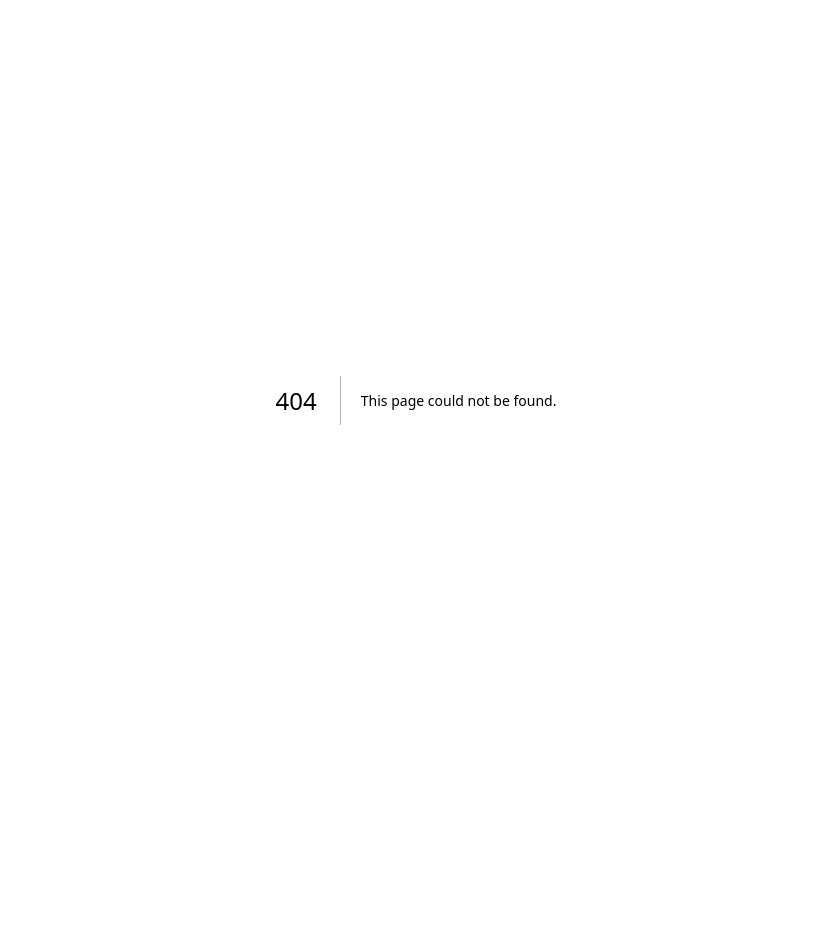
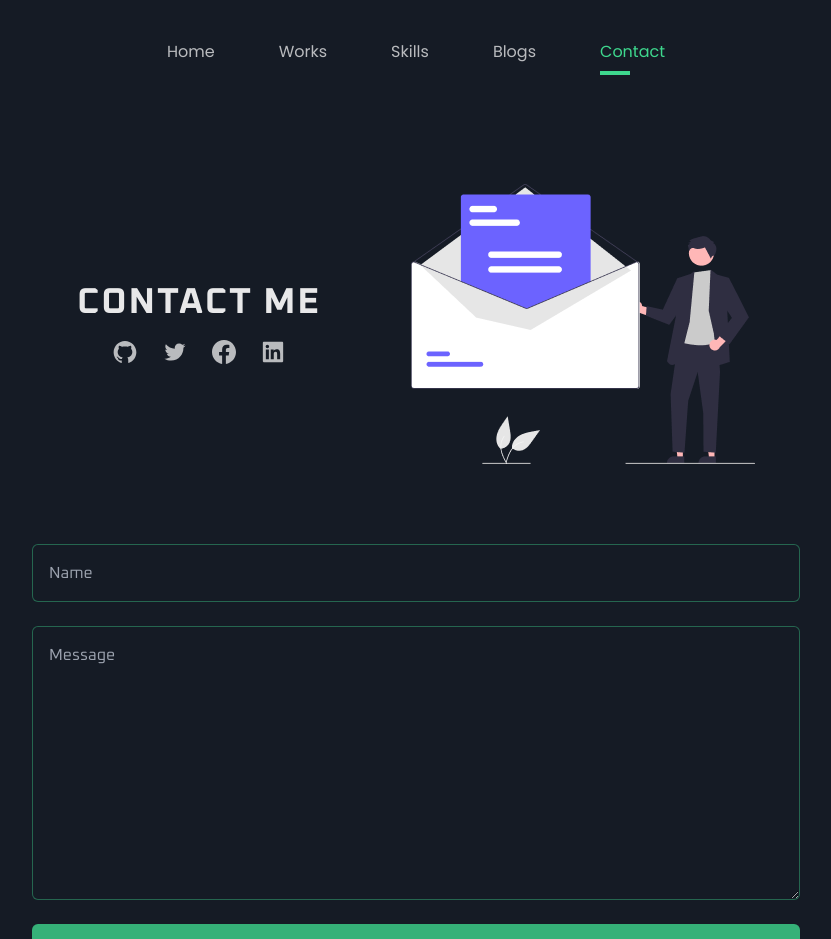
Before and after one commit to yeasinjabed2/yeasinjabed.dev, a Next.js app: page /contact in a window 1280 px wide. Before the commit this address had no page. Shown: the top 939 px of the page, without its empty margins (224-1055 px from the left). Before the commit the page ends 800 px from the top, so only its background shows below. Built offline with nearby package versions, Linux system fonts and the light colour scheme.

Commit message:
contact page implemented

```diff
--- a/src/pages/blogs/index.tsx
+++ b/src/pages/blogs/index.tsx
@@ -2,7 +2,7 @@ import { NavLayout } from "@/layout/NavLayout";
 import { ReactNode } from "react";
 
 const Blogs = () => {
-  return <>Blogs</>;
+  return <h1 className="text-4xl"> No blogs yet! </h1>;
 };
 Blogs.getLayout = (page: ReactNode) => <NavLayout>{page}</NavLayout>;
 
--- /dev/null
+++ b/src/pages/contact/index.tsx
@@ -0,0 +1,78 @@
+import { NavLayout } from "@/layout/NavLayout";
+import contactImg from "@/static/images/contact.png";
+import { oxanium } from "@/styles/fonts";
+import Image from "next/image";
+import { ReactNode } from "react";
+import { AiFillGithub, AiFillLinkedin, AiOutlineTwitter } from "react-icons/ai";
+import { BsFacebook } from "react-icons/bs";
+
+const Contact = () => {
+  return (
+    <div className={oxanium.className + " mt-20 pb-20"}>
+      <div className="flex justify-around items-center">
+        <div className="flex flex-col items-center gap-4">
+          <h1 className="text-2xl md:text-4xl text-[--text-primary] font-bold tracking-wider">
+            CONTACT ME
+          </h1>
+          <div className="flex items-center gap-6">
+            <a
+              href="https://github.com/yeasinjabed2"
+              className="hover:cursor-pointer hover:translate-y-[-3px] transition-all"
+              target="_blank"
+            >
+              <AiFillGithub size="26px" />
+            </a>
+            <a
+              href="https://twitter.com/yeasinjabed"
+              className="hover:cursor-pointer hover:translate-y-[-3px] transition-all"
+              target="_blank"
+            >
+              <AiOutlineTwitter size="26px" />
+            </a>
+            <a
+              href="#"
+              className="hover:cursor-pointer hover:translate-y-[-3px] transition-all"
+            >
+              <BsFacebook size="24px" />
+            </a>
+            <a
+              href="#"
+              className="hover:cursor-pointer hover:translate-y-[-3px] transition-all"
+            >
+              <AiFillLinkedin size="26px" />
+            </a>
+          </div>
+        </div>
+
+        <Image src={contactImg} alt="contact" className="hidden lg:block" />
+      </div>
+
+      <div className="mt-20 mb-20">
+        <form>
+          <div className="flex flex-col gap-6">
+            <input
+              type="text"
+              placeholder="Name"
+              className="border border-[--active-40] p-4 rounded-md bg-[--primary] text-[--text-primary]"
+            />
+            <textarea
+              name="message"
+              id="message"
+              cols={30}
+              rows={10}
+              placeholder="Message"
+              className="border border-[--active-40] p-4 rounded-md bg-[--primary] text-[--text-primary]"
+            ></textarea>
+            <button className="bg-[--active-70] text-[--text-primary] p-3 rounded-md font-semibold text-md">
+              Send
+            </button>
+          </div>
+        </form>
+      </div>
+    </div>
+  );
+};
+
+Contact.getLayout = (page: ReactNode) => <NavLayout>{page}</NavLayout>;
+
+export default Contact;
```
Also changed, not shown: src/static/images/contact.png (added).
